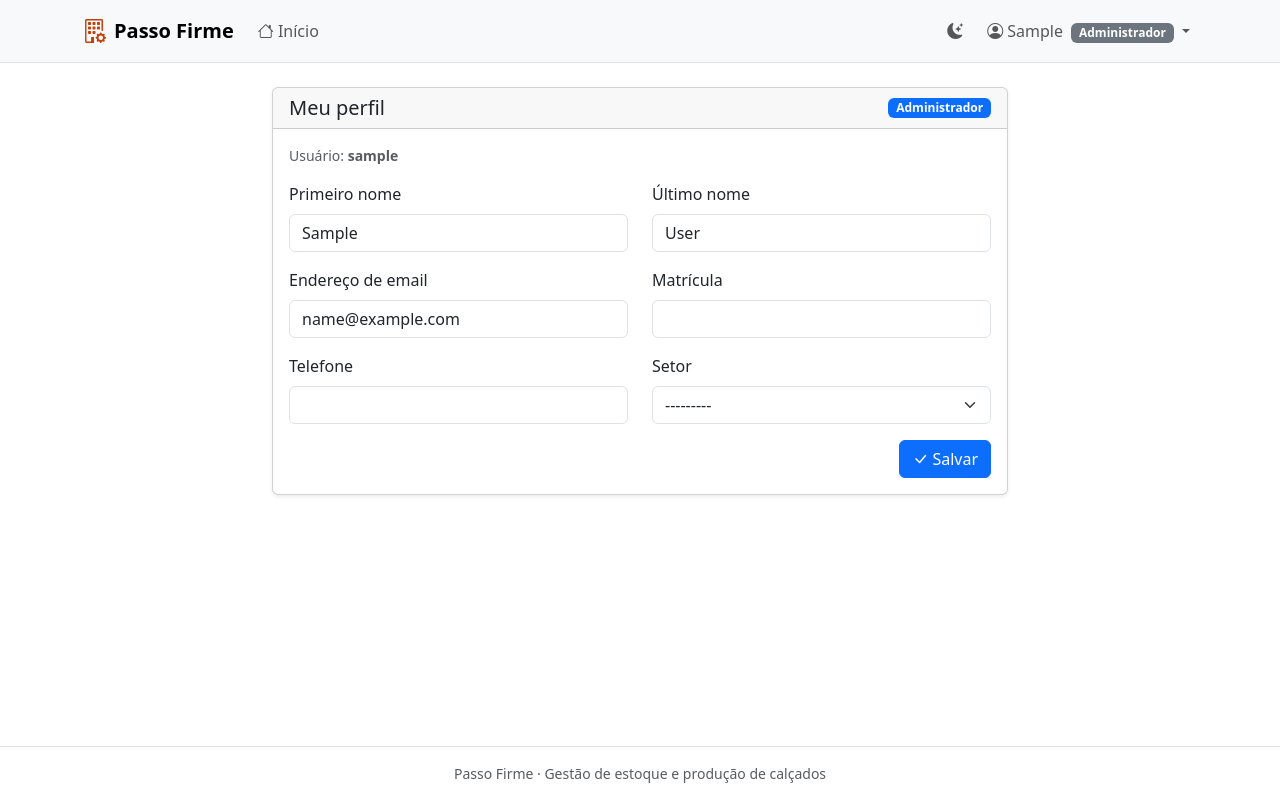
After one commit to vinicius-arantes/gestao-calcados, a Django app: page /contas/perfil/ in a window 1280 px wide. The commit adds this page. Run offline with Django 5.2, Linux system fonts and the light colour scheme; the visitor is signed in with stand-in values (Sample User, id 1); data that the repository does not hold is empty.

Commit message:
feat: página meu perfil

```diff
--- a/contas/forms.py
+++ b/contas/forms.py
@@ -3,6 +3,8 @@ from django.contrib.auth.forms import AuthenticationForm, UserCreationForm
 from django.contrib.auth.models import User
 
 from config.forms import BootstrapFormMixin
+
+from .models import Perfil
 
 
 class LoginForm(BootstrapFormMixin, AuthenticationForm):
@@ -24,3 +26,15 @@ class CadastroForm(BootstrapFormMixin, UserCreationForm):
         if User.objects.filter(email__iexact=email).exists():
             raise forms.ValidationError('Já existe um usuário com este e-mail.')
         return email
+
+
+class UsuarioForm(BootstrapFormMixin, forms.ModelForm):
+    class Meta:
+        model = User
+        fields = ['first_name', 'last_name', 'email']
+
+
+class PerfilForm(BootstrapFormMixin, forms.ModelForm):
+    class Meta:
+        model = Perfil
+        fields = ['matricula', 'telefone', 'setor']
--- a/contas/urls.py
+++ b/contas/urls.py
@@ -9,4 +9,5 @@ urlpatterns = [
     path('entrar/', views.EntrarView.as_view(), name='login'),
     path('sair/', auth_views.LogoutView.as_view(), name='logout'),
     path('cadastro/', views.cadastro, name='cadastro'),
+    path('perfil/', views.meu_perfil, name='perfil'),
 ]
--- a/contas/views.py
+++ b/contas/views.py
@@ -1,11 +1,12 @@
 from django.contrib import messages
 from django.contrib.auth import login
+from django.contrib.auth.decorators import login_required
 from django.contrib.auth.models import Group
 from django.contrib.auth.views import LoginView
 from django.db import transaction
 from django.shortcuts import redirect, render
 
-from .forms import CadastroForm, LoginForm
+from .forms import CadastroForm, LoginForm, PerfilForm, UsuarioForm
 from .models import GRUPO_OPERADOR
 
 
@@ -31,3 +32,17 @@ def cadastro(request):
         messages.success(request, f'Bem-vindo(a), {usuario.first_name}! Sua conta foi criada.')
         return redirect('inicio')
     return render(request, 'contas/cadastro.html', {'form': form})
+
+
+@login_required
+def meu_perfil(request):
+    form_usuario = UsuarioForm(request.POST or None, instance=request.user)
+    form_perfil = PerfilForm(request.POST or None, instance=request.user.perfil)
+    if request.method == 'POST' and form_usuario.is_valid() and form_perfil.is_valid():
+        form_usuario.save()
+        form_perfil.save()
+        messages.success(request, 'Perfil atualizado.')
+        return redirect('contas:perfil')
+    return render(request, 'contas/perfil.html', {
+        'form_usuario': form_usuario, 'form_perfil': form_perfil,
+    })
--- /dev/null
+++ b/templates/contas/perfil.html
@@ -0,0 +1,30 @@
+{% extends 'base.html' %}
+{% block titulo %}Meu perfil{% endblock %}
+{% block conteudo %}
+<div class="row justify-content-center">
+  <div class="col-lg-8">
+    <div class="card shadow-sm">
+      <div class="card-header d-flex justify-content-between align-items-center">
+        <h1 class="h5 mb-0">Meu perfil</h1>
+        <span class="badge text-bg-primary">{{ user.perfil.cargo }}</span>
+      </div>
+      <div class="card-body">
+        <p class="text-body-secondary small mb-3">
+          Usuário: <strong>{{ user.username }}</strong>
+          {% if user.last_login %}· último acesso em {{ user.last_login|date:"d/m/Y H:i" }}{% endif %}
+        </p>
+        <form method="post" novalidate>
+          {% csrf_token %}
+          <div class="row">
+            {% for campo in form_usuario %}<div class="col-md-6">{% include 'includes/campo.html' %}</div>{% endfor %}
+            {% for campo in form_perfil %}<div class="col-md-6">{% include 'includes/campo.html' %}</div>{% endfor %}
+          </div>
+          <div class="text-end">
+            <button class="btn btn-primary" type="submit"><i class="bi bi-check-lg"></i> Salvar</button>
+          </div>
+        </form>
+      </div>
+    </div>
+  </div>
+</div>
+{% endblock %}
--- a/templates/includes/menu_usuario.html
+++ b/templates/includes/menu_usuario.html
@@ -5,6 +5,7 @@
     <span class="badge text-bg-secondary ms-1">{{ user.perfil.cargo }}</span>
   </a>
   <ul class="dropdown-menu dropdown-menu-end">
+    <li><a class="dropdown-item" href="{% url 'contas:perfil' %}"><i class="bi bi-person"></i> Meu perfil</a></li>
     {% if user.is_staff %}
     <li><a class="dropdown-item" href="{% url 'admin:index' %}"><i class="bi bi-shield-lock"></i> Administração</a></li>
     <li><hr class="dropdown-divider"></li>
```
